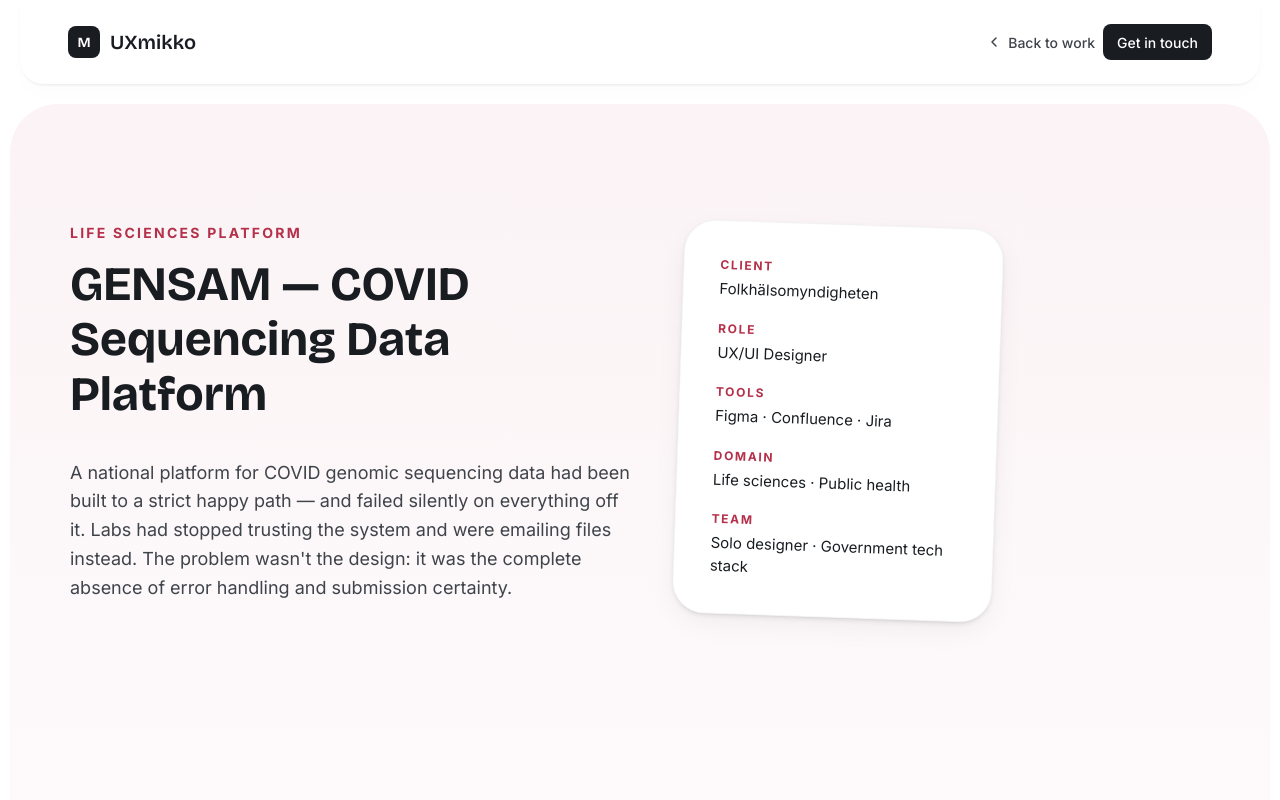
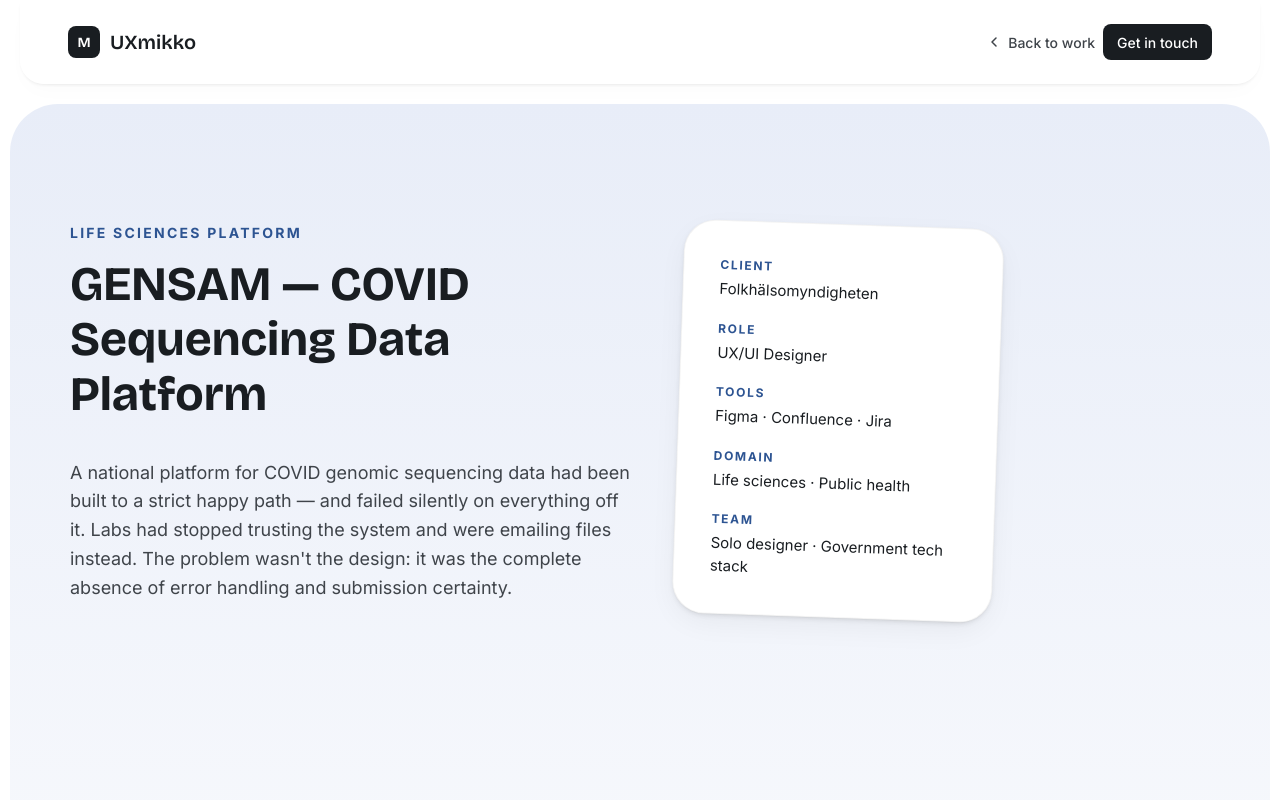
Before and after one commit to uxMikko/uxmikko.github.io, a plain HTML site: page gensam/index.html in a window 1280 px wide. Shown: the top 800 px of the page. Drawn offline with nearby package versions, Linux system fonts and the light colour scheme.

Commit message:
Update project accent colors in index.html

```diff
--- a/gensam/index.html
+++ b/gensam/index.html
@@ -11,12 +11,12 @@
   <style>
     /* ── Project accent colour ──────────────────────────────────────────
        Edit the three values below to retheme this case study.          */
-    :root {
-      --accent:        rgb(181, 48, 74);
-      --accent-bg:     rgba(181, 48, 74, 0.06);
-      --accent-border: rgba(181, 48, 74, 0.18);
-    }
-    .hero-card { background: linear-gradient(180deg, rgb(251,243,245) 0%, white 100%); }
+      :root {
+      --accent:        rgb(45, 84, 146);
+      --accent-bg:     rgba(45, 84, 146, 0.07);
+      --accent-border: rgba(45, 84, 146, 0.2);
+      }
+.hero-card { background: linear-gradient(180deg, rgb(232,237,248) 0%, white 100%); }
   </style>
 </head>
 <body>
```
